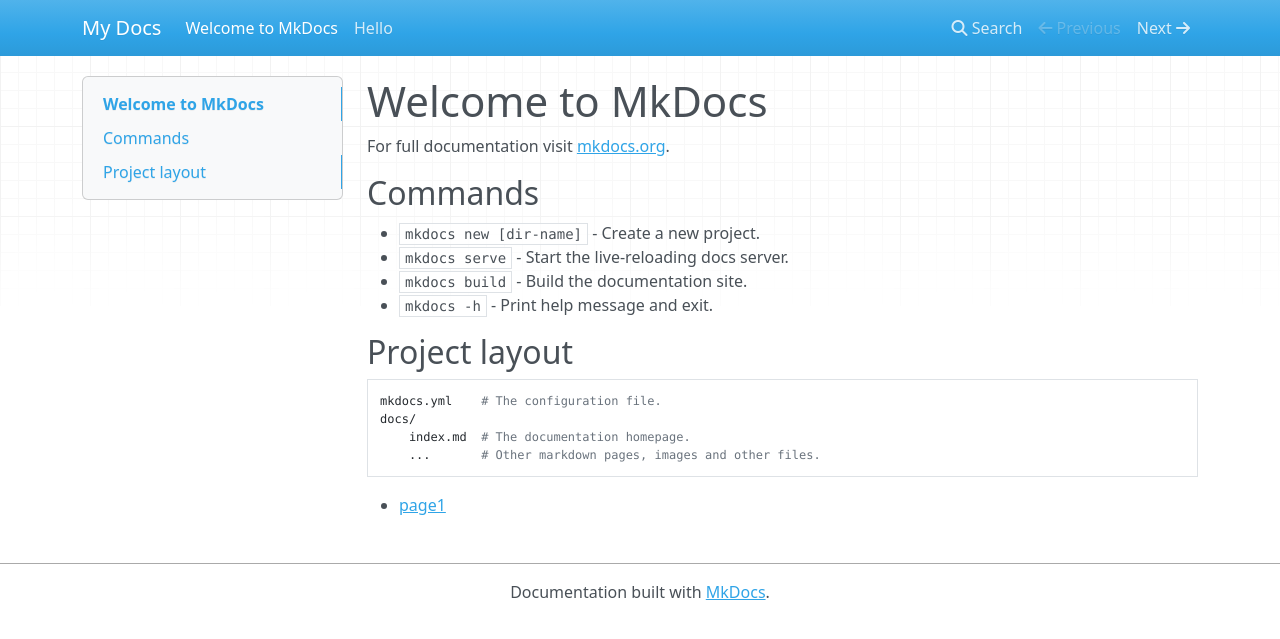
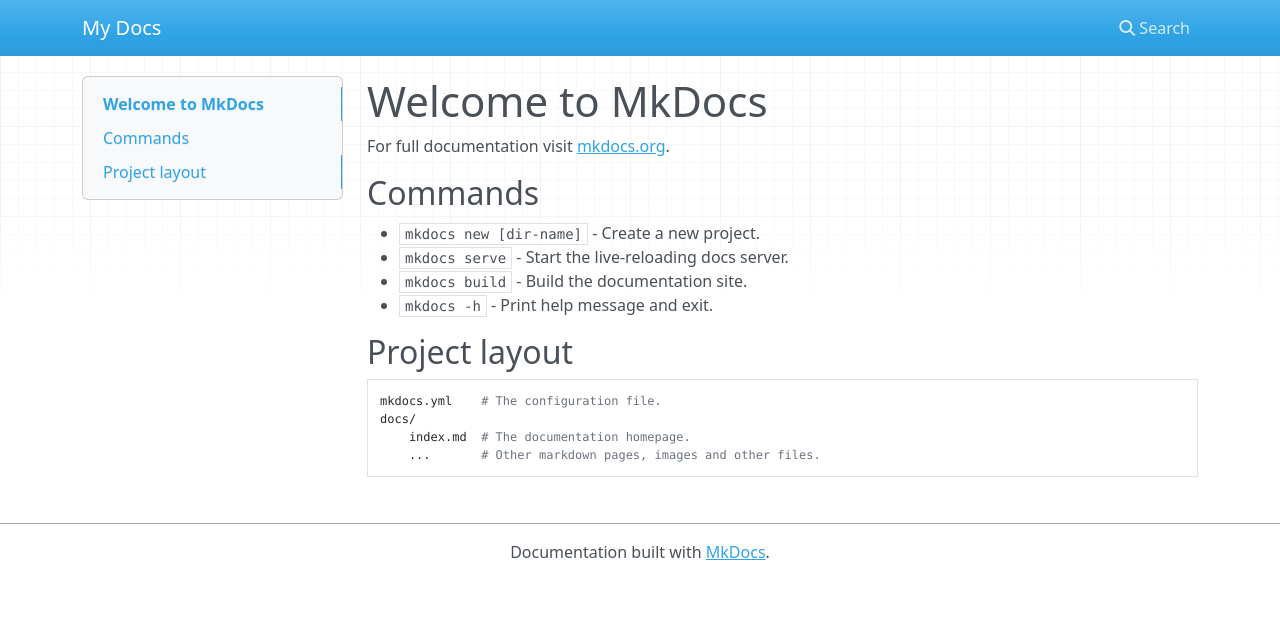
Before and after one commit to binaryta/readthedocs, an MkDocs documentation site: the page built from docs/index.md, in a window 1280 px wide. Shown: the top 639 px of the page. Built offline with MkDocs 1.6.1, drawn with Linux system fonts in a browser that asks for light colours; nearby versions of some CDN libraries.

Commit message:
delete hello.md

```diff
--- a/docs/index.md
+++ b/docs/index.md
@@ -15,5 +15,3 @@ For full documentation visit [mkdocs.org](https://www.mkdocs.org).
     docs/
         index.md  # The documentation homepage.
         ...       # Other markdown pages, images and other files.
-
-- [page1](/hello)
```
Also changed, not shown: docs/hello.md (deleted, +0 -1 lines).
